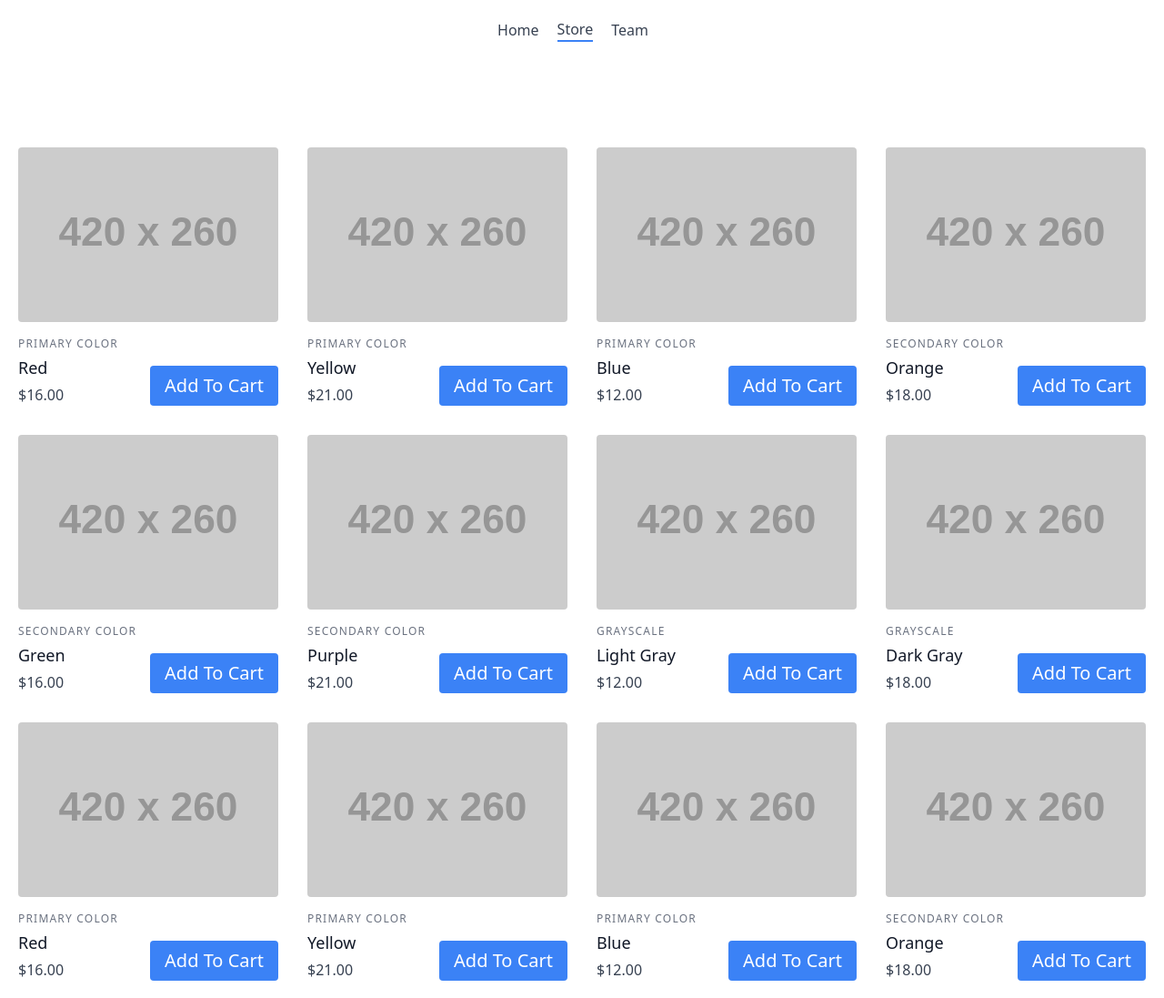
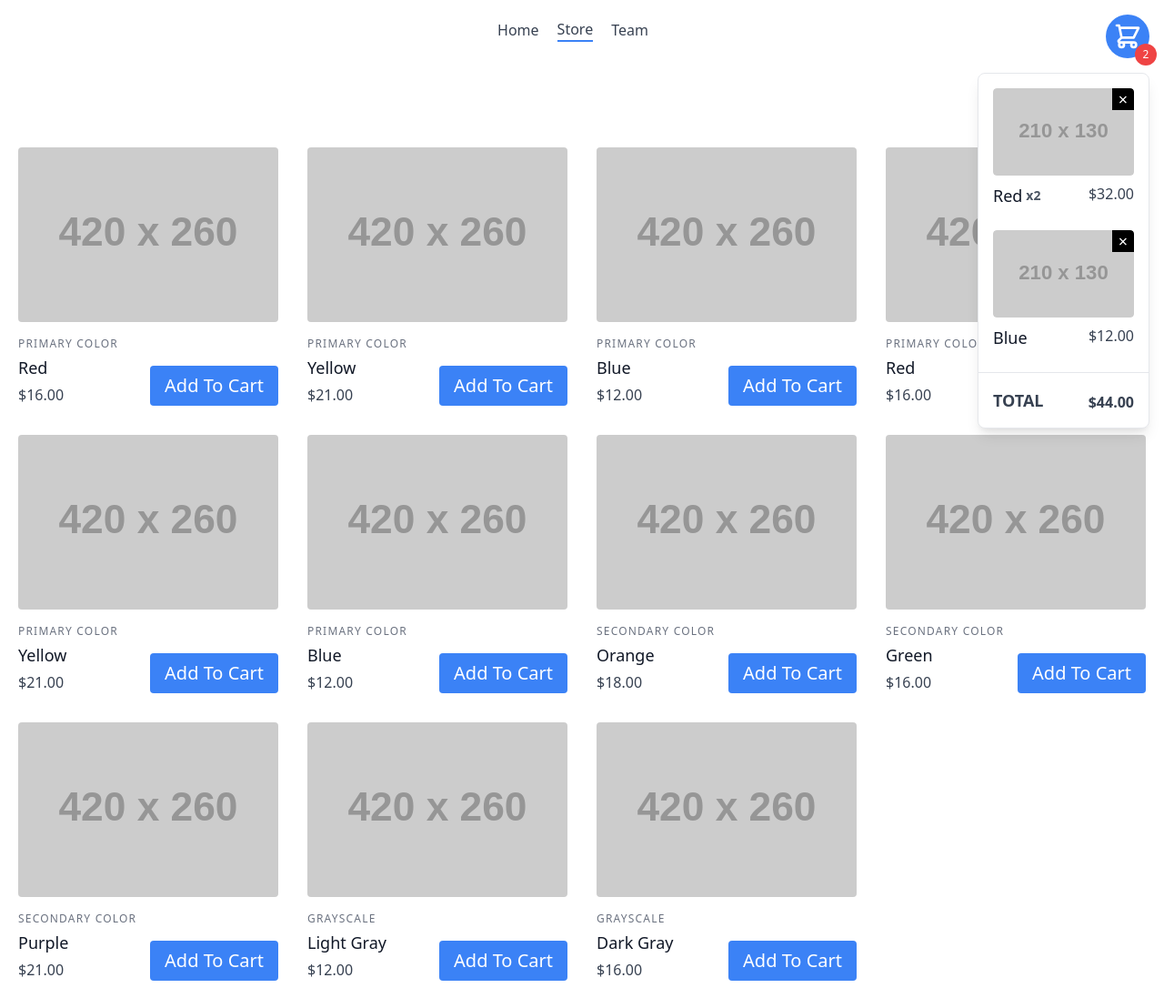
Before and after one commit to Lumin-Bot/Shopping, a website built with Parcel: page store.html in a window 1280 px wide. Shown: the top 1097 px of the page at 91% size. Built offline with nearby package versions, Linux system fonts and the light colour scheme; placeholder pictures from the web are drawn by us.

Commit message:
Removed Hard Coded Html

```diff
--- a/store.html
+++ b/store.html
@@ -60,75 +60,10 @@
             <button class="text-white py-2 px-4 text-xl bg-blue-500 rounded hover:bg-blue-700">Add To Cart</button>
           </div>
         </div>
-        <div class="lg:w-1/4 md:w-1/2 p-4 w-full">
-          <div class="block relative h-48 rounded overflow-hidden">
-            <img alt="ecommerce" class="object-cover object-center w-full h-full block" src="https://dummyimage.com/420x260/F60/F60">
-          </div>
-          <div class="mt-4 flex items-end justify-between">
-            <div>
-              <h3 class="text-gray-500 text-xs tracking-widest title-font uppercase mb-1">Secondary Color</h3>
-              <h2 class="text-gray-900 title-font text-lg font-medium">Orange</h2>
-              <p class="mt-1">$18.00</p>
-            </div>
-            <button class="text-white py-2 px-4 text-xl bg-blue-500 rounded hover:bg-blue-700">Add To Cart</button>
-          </div>
-        </div>
-        <div class="lg:w-1/4 md:w-1/2 p-4 w-full">
-          <div class="block relative h-48 rounded overflow-hidden">
-            <img alt="ecommerce" class="object-cover object-center w-full h-full block" src="https://dummyimage.com/420x260/0F0/0F0">
-          </div>
-          <div class="mt-4 flex items-end justify-between">
-            <div>
-              <h3 class="text-gray-500 text-xs tracking-widest title-font uppercase mb-1">Secondary Color</h3>
-              <h2 class="text-gray-900 title-font text-lg font-medium">Green</h2>
-              <p class="mt-1">$16.00</p>
-            </div>
-            <button class="text-white py-2 px-4 text-xl bg-blue-500 rounded hover:bg-blue-700">Add To Cart</button>
-          </div>
-        </div>
-        <div class="lg:w-1/4 md:w-1/2 p-4 w-full">
-          <div class="block relative h-48 rounded overflow-hidden">
-            <img alt="ecommerce" class="object-cover object-center w-full h-full block" src="https://dummyimage.com/420x260/60F/60F">
-          </div>
-          <div class="mt-4 flex items-end justify-between">
-            <div>
-              <h3 class="text-gray-500 text-xs tracking-widest title-font uppercase mb-1">Secondary Color</h3>
-              <h2 class="text-gray-900 title-font text-lg font-medium">Purple</h2>
-              <p class="mt-1">$21.00</p>
-            </div>
-            <button class="text-white py-2 px-4 text-xl bg-blue-500 rounded hover:bg-blue-700">Add To Cart</button>
-          </div>
-        </div>
-        <div class="lg:w-1/4 md:w-1/2 p-4 w-full">
-          <div class="block relative h-48 rounded overflow-hidden">
-            <img alt="ecommerce" class="object-cover object-center w-full h-full block" src="https://dummyimage.com/420x260/AAA/AAA">
-          </div>
-          <div class="mt-4 flex items-end justify-between">
-            <div>
-              <h3 class="text-gray-500 text-xs tracking-widest title-font uppercase mb-1">Grayscale</h3>
-              <h2 class="text-gray-900 title-font text-lg font-medium">Light Gray</h2>
-              <p class="mt-1">$12.00</p>
-            </div>
-            <button class="text-white py-2 px-4 text-xl bg-blue-500 rounded hover:bg-blue-700">Add To Cart</button>
-          </div>
-        </div>
-        <div class="lg:w-1/4 md:w-1/2 p-4 w-full">
-          <div class="block relative h-48 rounded overflow-hidden">
-            <img alt="ecommerce" class="object-cover object-center w-full h-full block" src="https://dummyimage.com/420x260/333/333">
-          </div>
-          <div class="mt-4 flex items-end justify-between">
-            <div>
-              <h3 class="text-gray-500 text-xs tracking-widest title-font uppercase mb-1">Grayscale</h3>
-              <h2 class="text-gray-900 title-font text-lg font-medium">Dark Gray</h2>
-              <p class="mt-1">$18.00</p>
-            </div>
-            <button class="text-white py-2 px-4 text-xl bg-blue-500 rounded hover:bg-blue-700">Add To Cart</button>
-          </div>
-        </div>
       </div>
     </div>
   </section>
-  <section class="invisible">
+  <section>
     <div class="mb-4 top-0 right-0 mr-4 mt-20 fixed">
       <div style="max-height: calc(100vh - 6rem);" class="bg-white text-gray-700 body-font shadow-lg border rounded-lg flex flex-col">
         <div class="overflow-y-auto px-4 pt-4">
--- a/store.js
+++ b/store.js
@@ -1,4 +1,5 @@
 import items from "./items.json"
+import formatCurrency from "./util/formatCurrency.js"
 
 
 const storeItemTemplate = document.querySelector("#store-item-template")
@@ -26,11 +27,7 @@ function renderStoreItem(item){
     image.src = `${IMAGE_URL}/${item.imageColor}/${item.imageColor}`
 
     const price = storeItem.querySelector("[data-price]")
-    const formatter = new Intl.NumberFormat(undefined, {
-        style: "currency",
-        currency: "USD"
-    })
-    price.innerText = formatter.format(item.priceCents / 100)
+    price.innerText = formatCurrency(item.priceCents / 100)
 
 
     storeItemContainer.appendChild(storeItem)
--- /dev/null
+++ b/util/formatCurrency.js
@@ -0,0 +1,8 @@
+const formatter = new Intl.NumberFormat(undefined, {
+    style: "currency",
+    currency: "USD"
+})
+
+export default function formatCurrency(amount){
+    return formatter.format(amount)
+}
```
